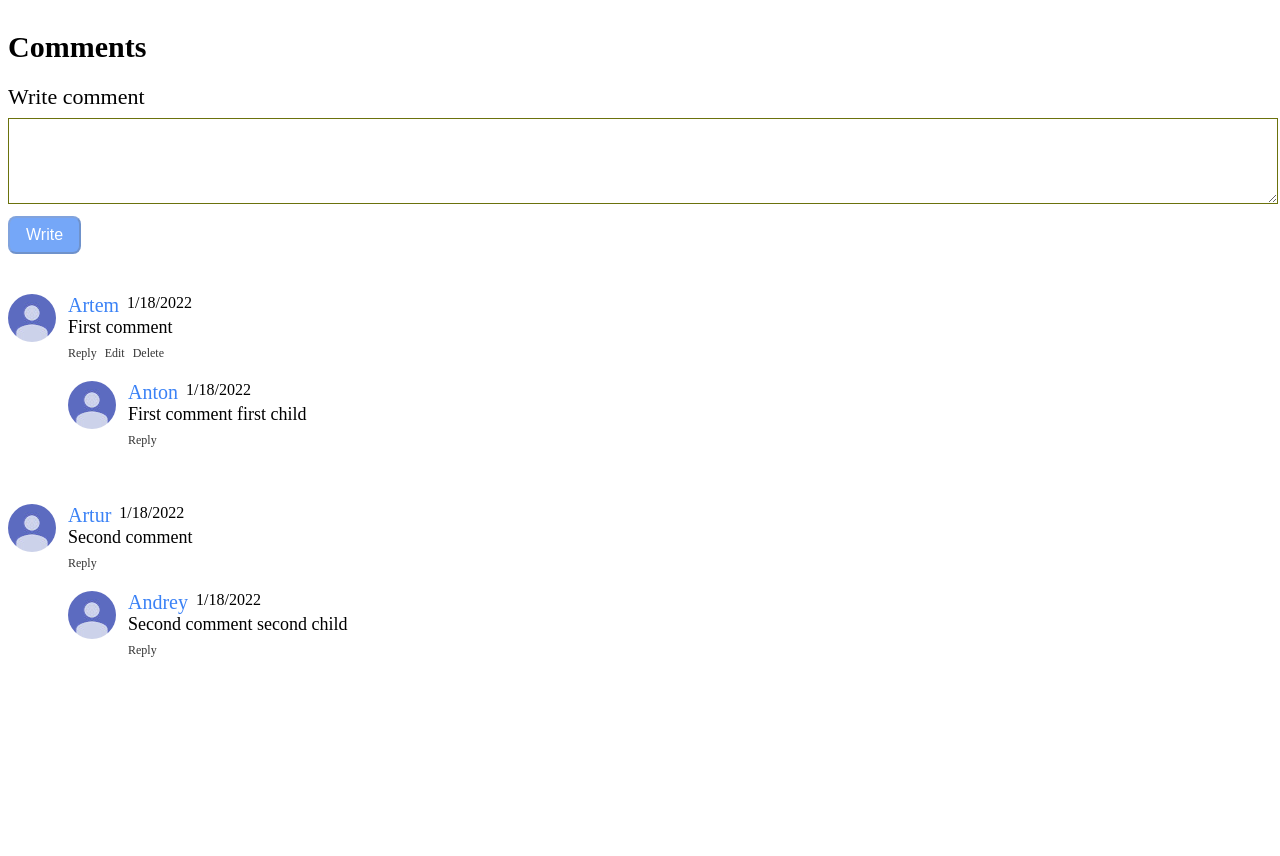
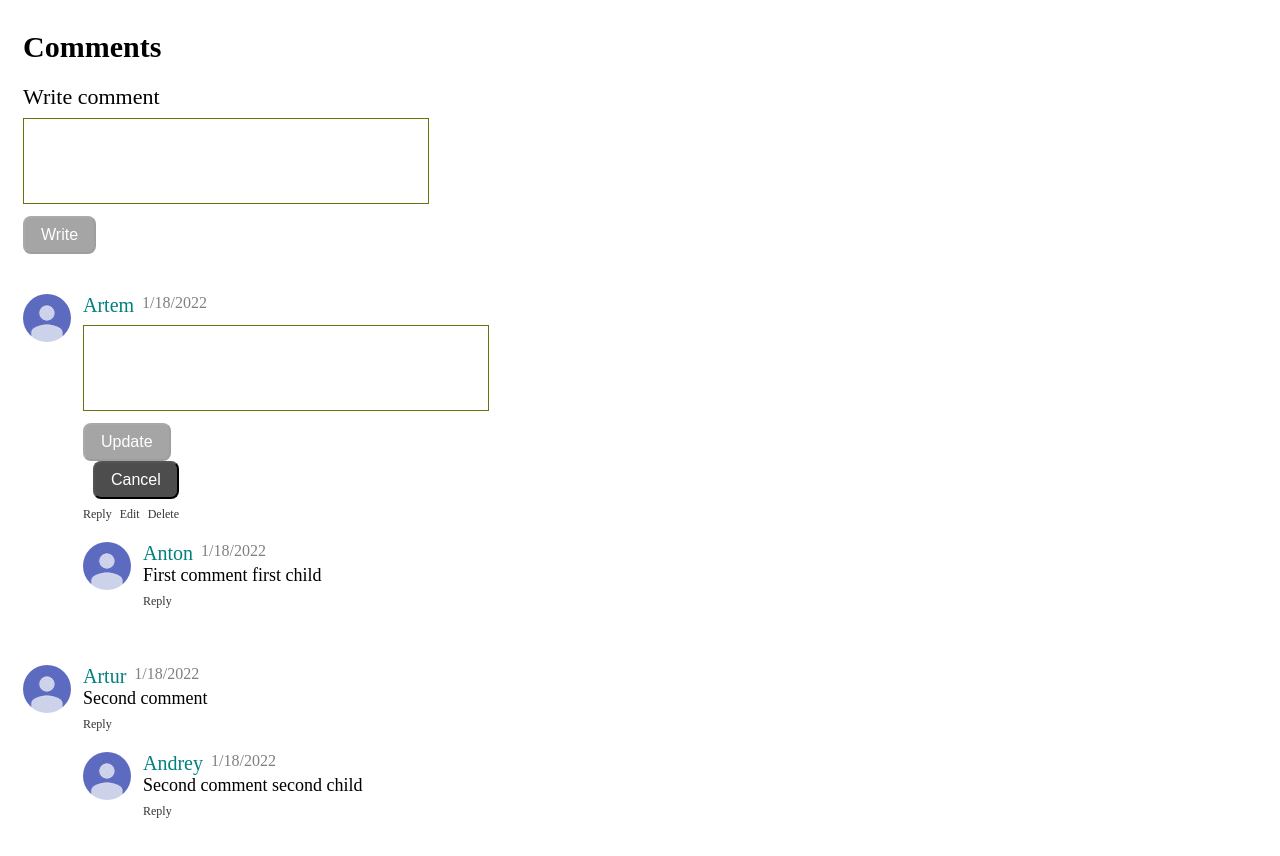
Before and after one commit to Aryanesj/WebCommentsForm, a React (Create React App) app: page / in a window 1280 px wide. Both pictures are taken after a click on the element "Edit". Shown: the top 856 px of the page. Before the commit the page ends 800 px from the top, so only its background shows below. Built offline with nearby package versions, Linux system fonts and the light colour scheme.

Commit message:
editing comment form
finished + styled

```diff
--- a/src/Comments/Comment.js
+++ b/src/Comments/Comment.js
@@ -6,6 +6,7 @@ const Comment = ({ comment,
 	  replies,
 	  currentUserId,
 	  deleteComment,
+	  updateComment,
 	  activeComment,
 	  setActiveComment,
 	  parentId = null,
@@ -35,7 +36,16 @@ const Comment = ({ comment,
 					<div className='comment-author'>{comment.username}</div>
 					<div>{createdAt}</div>
 				</div>
-				<div className='comment-text'>{comment.body}</div>
+				{!isEditing && <div className='comment-text'>{comment.body}</div>}
+				{isEditing && (
+					<CommentForm
+						submitLabel='Update'
+						hasCancelButton
+						ibitialText={comment.body}
+						handleSubmit={(text) => updateComment(text, comment.id)}
+					   handleCancel={() => setActiveComment(null)}
+					/>
+				)}
 				<div className='comment-actions'>
 					{canReply && <div className='comment-action'
 											onClick={() =>
@@ -62,6 +72,7 @@ const Comment = ({ comment,
 								replies={[]}
 								currentUserId={currentUserId}
 								deleteComment={deleteComment}
+								updateComment={updateComment}
 								parentId={comment.id}
 								activeComment={activeComment}
 								setActiveComment={setActiveComment}
--- a/src/Comments/CommentForm.js
+++ b/src/Comments/CommentForm.js
@@ -1,10 +1,10 @@
 import React, { useState } from 'react'
 
-const CommentForm = ({ handleSubmit, submitLabel }) => {
-	const [text, setText] = useState('')
+const CommentForm = ({ handleSubmit, submitLabel,hasCancelButton = false, initialText='', handleCancel }) => {
+	const [text, setText] = useState(initialText)
 
 	// disabled button when there not text
-	const isTextareaDisabled = text.length === 0;
+	const isTextareaDisabled = text.length === 0 || text.length >= 30;
 
 	const onSubmit = (e) => {
 		e.preventDefault()
@@ -18,9 +18,20 @@ const CommentForm = ({ handleSubmit, submitLabel }) => {
       		value={text}
       		onChange={(e) => setText(e.target.value)}
       	/>
-      	<button className='comment-form-button'disabled={isTextareaDisabled}>
-      		{submitLabel}
-      	</button>
+      	<div>
+      		<button className='comment-form-button' disabled={isTextareaDisabled}>
+      			{submitLabel}
+      		</button>
+      	</div>
+      	{hasCancelButton && (
+      		<button
+      			type='button'
+      			className='comment-form-button comment-form-cancel-button'
+      			onClick={handleCancel}
+      		>
+      			Cancel
+      		</button>
+      	)}
 		</form>
 	)
 }
--- a/src/Comments/Comments.js
+++ b/src/Comments/Comments.js
@@ -1,7 +1,8 @@
 import React, { useState, useEffect } from 'react'
 import { getComments as getCommentsApi,
 		 createComment as createCommentApi,
-		 deleteComment as deleteCommentApi } from '../api'
+		 deleteComment as deleteCommentApi,
+		 updateComment as updateCommentApi } from '../api'
 import Comment from './Comment.js'
 import CommentForm from './CommentForm.js'
 
@@ -35,6 +36,19 @@ const Comments = ({ currentUserId }) => {
 		})
 	}
 
+	const updateComment = (text, commentId) => {
+		updateCommentApi(text, commentId).then(() => {
+			const updatedBackendComments = backendComments.map(backendComment => {
+				if (backendComment.id === commentId) {
+					return {...backendComment, body: text}
+				}
+			return backendComment
+			})
+			setBackendComments(updatedBackendComments)
+			setActiveComment(null)
+		})
+	}
+
 	useEffect(() => {
 		getCommentsApi().then((data) => {
 			setBackendComments(data);
@@ -54,6 +68,7 @@ const Comments = ({ currentUserId }) => {
 					 replies={getReplies(rootComment.id)}
 					 currentUserId={currentUserId}
 					 deleteComment={deleteComment}
+					 updateComment={updateComment}
 					 activeComment={activeComment}
 					 setActiveComment={setActiveComment}
 					 addComment={addComment}
--- a/src/index.css
+++ b/src/index.css
@@ -1,5 +1,6 @@
 .comments {
   margin-top: 20px;
+  margin-left: 15px;
 }
 
 .comments-title {
@@ -16,28 +17,36 @@
 }
 
 .comment-form-textarea {
-  width: 100%;
+  width: 400px;
   height: 80px;
   margin-bottom: 8px;
   margin-top: 8px;
+  margin-right: 20px;
   border: 1px solid rgb(107, 114, 12);
+  resize: none;
 }
+
+@media screen and (max-width: 450px) {
+    .comment-form-textarea {
+      width: 300px;
+    }
+  }
 
 .comment-form-button {
   font-size: 16px;
   padding: 8px 16px;
-  background: rgb(59, 130, 246);
+  background: #4d4d4d;
   border-radius: 8px;
   color: white;
 }
 
 .comment-form-button:hover:enabled {
   cursor: pointer;
-  background: rgb(37, 99, 235);
+  background: teal;
 }
 
 .comment-form-button:disabled {
-  opacity: 0.7;
+  opacity: 0.5;
   cursor: default;
 }
 
@@ -62,14 +71,22 @@
   width: 100%;
 }
 
+@media screen and (max-width: 450px) {
+    .comment-right-part {
+      margin-right: 7px;
+    }
+  }
+
 .comment-content {
   display: flex;
+  color: gray;
 }
 
 .comment-author {
   margin-right: 8px;
   font-size: 20px;
   color: rgb(59, 130, 246);
+  color: teal;
 }
 
 .comment-text {
```
